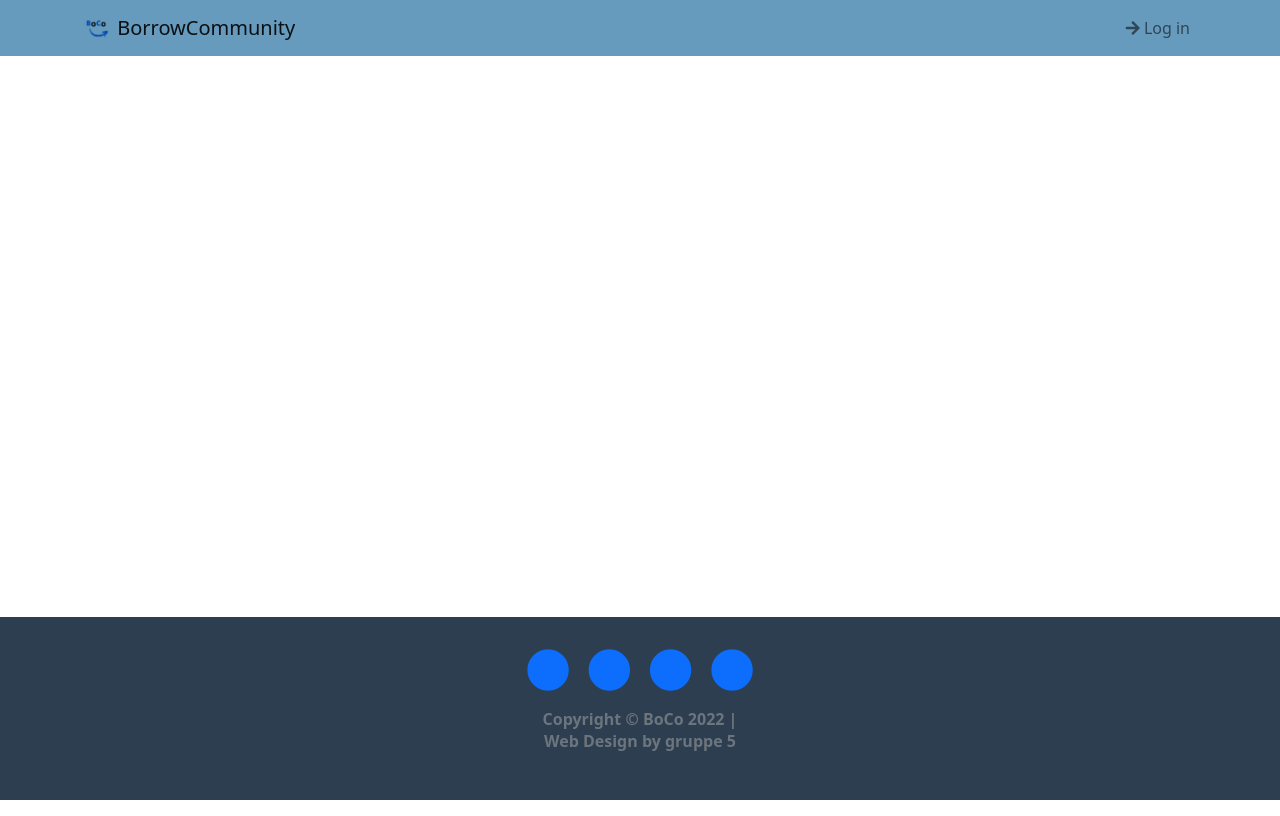
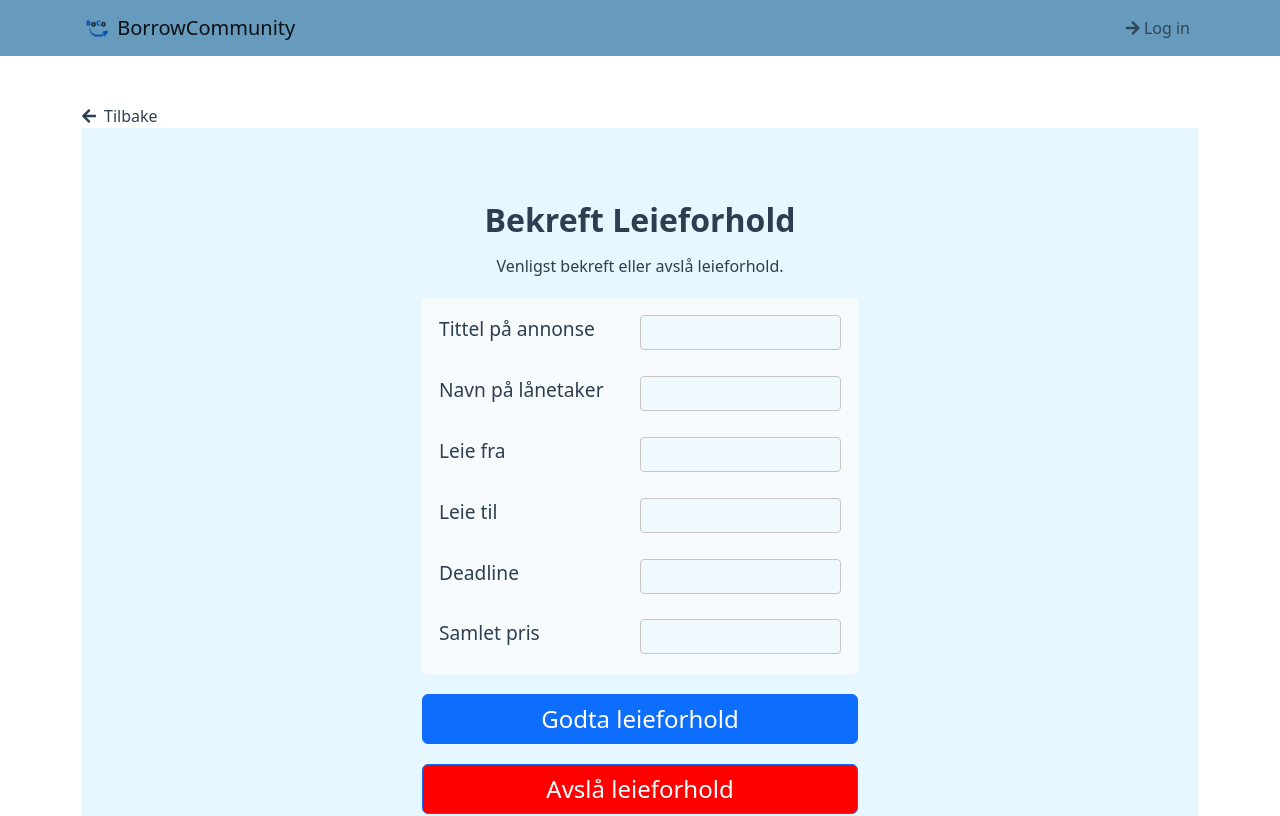
Before and after one commit to thadshap/Boco-project-frontend, a Vue app: page /approve_rental in a window 1280 px wide. Shown: the top 816 px of the page. Built offline with nearby package versions, Linux system fonts and the light colour scheme; no server answers; what vue3-google-oauth2, vue3-openlayers would draw is missing.

Commit message:
Rental approval flow ready.

```diff
--- a/src/router/index.js
+++ b/src/router/index.js
@@ -15,6 +15,7 @@ import { authGuard } from "@/helpers/auth.guard";
 import MyRentals from "@/views/MyRentals";
 import UserProfile from "@/views/UserProfile";
 import { redirectGuard } from "@/helpers/redirect.guard";
+import ApproveRental from "@/views/ApproveRental";
 
 const routes = [
   {
@@ -60,6 +61,12 @@ const routes = [
     name: "Chat",
     component: Chat,
     beforeEnter: authGuard
+  },
+  {
+    path: "/approve_rental",
+    name: "ApproveRental",
+    component: ApproveRental,
+    // beforeEnter: authGuard
   },
   {
     path: "/groups",
--- a/src/services/rentalService.js
+++ b/src/services/rentalService.js
@@ -78,7 +78,7 @@ export default {
     getRentalById(rentalId) {
         const options = {
             method: 'GET',
-            url: `${url}${port}/auth/rental/` + rentalId,
+            url: `${url}${port}/rental/` + rentalId,
             headers: {
                 'Content-Type': 'application/json',
                 'Authorization': 'Bearer ' + localStorage.getItem("token")
--- /dev/null
+++ b/src/views/ApproveRental.vue
@@ -0,0 +1,253 @@
+<template>
+  <div class="container">
+    <div class="d-flex justify-content-start align-items-center">
+      <div class="align-items-center back-arrow-container" @click="back">
+        <i class="fa fa-arrow-left"></i>
+        <span class="mx-2">Tilbake</span>
+      </div>
+    </div>
+    <div class="d-sm-flex flex-grow-1 justify-content-sm-center align-items-sm-center w-100 main-container">
+      <div class="text-end">
+        <div class="w-100 user-info-container">
+          <div class="header-container">
+            <div class="header">Bekreft Leieforhold</div>
+            <div>Venligst bekreft eller avslå leieforhold.</div>
+          </div>
+          <div class="me-auto w-100 user-info">
+            <div class="d-inline-flex w-100 password-container">
+              <label class="form-label password-label">Tittel på annonse</label>
+              <text class="user-input" >{{ this.title }}</text>
+            </div>
+            <div>
+              <br>
+            </div>
+            <div class="d-inline-flex w-100 password-container">
+              <label class="form-label password-label">Navn på lånetaker</label>
+                            <text class="user-input" >{{ this.borrower }}</text>
+            </div>
+            <div>
+              <br>
+            </div>
+            <div class="d-inline-flex w-100 password-container">
+              <label class="form-label password-label">Leie fra</label>
+              <text class="user-input" >{{ this.rentFrom }}</text>
+            </div>
+            <div>
+              <br>
+            </div>
+            <div class="d-inline-flex w-100 password-container">
+              <label class="form-label password-label">Leie til</label>
+              <text class="user-input" >{{ this.rentTo }}</text>
+            </div>
+            <div>
+              <br>
+            </div>
+            <div class="d-inline-flex w-100 password-container">
+              <label class="form-label password-label">Deadline</label>
+              <text class="user-input" >{{ this.deadline }}</text>
+            </div>
+            <div>
+              <br>
+            </div>
+            <div class="d-inline-flex w-100 password-container">
+              <label class="form-label password-label">Samlet pris</label>
+              <text class="user-input" >{{ this.price }}</text>
+            </div>
+          </div>
+          <button id="change" class="btn btn-primary w-100 update-user-info-btn" type="button" @click="approve()">Godta leieforhold</button>
+          <button id="changes" class="btn btn-primary w-100 update-user-info-decline-btn" type="button" @click="decline()">Avslå leieforhold</button>
+        </div>
+      </div>
+    </div>
+  </div>
+</template>
+
+<script>
+import rentalService from "@/services/rentalService";
+
+export default {
+  inject: ["GStore"],
+  name: "ResetPassword",
+  data(){
+    return{
+      dateOfRental: "",
+      rentFrom: "",
+      rentTo: "",
+      deadline: "",
+      price: null,
+      borrower: "",
+      title: "",
+      adId: null,
+      id: null,
+    };
+  },
+  mounted() {
+    console.log(this.$route.query.page)
+    rentalService.getRentalById(this.$route.query.page)
+        .then(response => {
+          this.dateOfRental = response.data.dateOfRental,
+          this.rentFrom =  response.data.rentFrom,
+          this.rentTo = response.data.rentTo,
+          this.deadline = response.data.deadline,
+          this.price = response.data.price,
+          this.borrower = response.data.borrower,
+          this.title = response.data.title,
+          this.adId = response.data.adId,
+          this.id = response.data.id,
+          // this.GStore.flashMessage = "Passoret har blitt endret!"
+          // this.GStore.variant = "Success"
+          // setTimeout(() => {
+          //   this.GStore.flashMessage = ""
+          // }, 4000)
+          console.log(response)
+        }).catch(error => {
+      // this.GStore.flashMessage = "Fikk ikke endret passordet!"
+      // this.GStore.variant = "Error"
+      // setTimeout(() => {
+      //   this.GStore.flashMessage = ""
+      // }, 4000)
+      console.log(error)
+    })
+  },
+  methods:{
+    back() {
+      this.$router.go(-1)
+    },
+    },
+    approve(){
+    console.log("approve")
+      //TODO approve the rental
+      //this.changePassword()
+      // setTimeout(() => {
+      //   this.GStore.flashMessage = ""
+      // }, 60000)
+      // this.state.passwordChange = ""
+      // this.state.repeatPasswordChange = ""
+      // this.disableBtn = true
+      // this.$router.push({
+      //   name: "MainPage",
+      //   component: MainPage,
+      // });
+    },
+  decline(){
+    console.log("dont approve")
+    //TODO decline the rental
+    //this.changePassword()
+    // setTimeout(() => {
+    //   this.GStore.flashMessage = ""
+    // }, 60000)
+    // this.state.passwordChange = ""
+    // this.state.repeatPasswordChange = ""
+    // this.disableBtn = true
+    // this.$router.push({
+    //   name: "MainPage",
+    //   component: MainPage,
+    // });
+  }
+};
+</script>
+
+<style scoped>
+.main-container{
+  background: rgb(230,247,255);
+  padding: 2em;
+  text-align: center;
+  height: 100%;
+}
+.user-info-container{
+  text-align: center;
+  padding-top: 1em;
+}
+.user-info{
+  background: rgba(255,253,253,0.74);
+  border-radius: 4px;
+  text-align: center;
+  padding: 4%;
+}
+.password-label{
+  font-size: 1.2em;
+}
+.user-input{
+  background: rgba(230,247,255,0.43);
+  border-radius: 4px;
+  border: 0.5px solid rgb(201,197,197);
+  height: 35px;
+  width: 50%;
+  font-size: 1em;
+}
+.password-container{
+  display: flex;
+  flex-wrap: wrap;
+  justify-content: space-between;
+}
+.update-user-info-btn{
+  background: #0D6EFD;
+  border-radius: 6px;
+  text-align: center;
+  font-size: 1.5em;
+  margin-top: 20px;
+}
+.update-user-info-decline-btn{
+  background: red;
+  border-radius: 6px;
+  text-align: center;
+  font-size: 1.5em;
+  margin-top: 20px;
+}
+#passwordError, #repeatPasswordError{
+  display: flex;
+  width: 50%;
+  left: 50%;
+  position: relative;
+}
+.header-container{
+  padding: 20px;
+}
+.header{
+  font-weight: bold;
+  font-size: 2em;
+  padding-bottom: 10px;
+}
+.back-arrow-container {
+  cursor: pointer;
+}
+
+@media (max-width: 573px) {
+  .password-label{
+    font-size: 1em;
+  }
+  .user-input{
+    height: 30px;
+    font-size: 0.7em;
+  }
+  .update-user-info-btn{
+    font-size: 1em;
+  }
+  .update-user-info-decline-btn{
+    font-size: 1em;
+  }
+  #passwordError, #repeatPasswordError{
+    font-size: 0.7em;
+  }
+}
+@media (max-width: 370px){
+  .password-label{
+    font-size: 0.9em;
+  }
+  .user-input{
+    height: 25px;
+    font-size: 0.5em;
+  }
+  .update-user-info-btn{
+    font-size: 0.9em;
+  }
+  .update-user-info-decline-btn{
+    font-size: 0.9em;
+  }
+}
+@media (max-width: 300px){
+  .password-label{
+    font-size: 0.6em;
+  }
+}
+</style>
```
